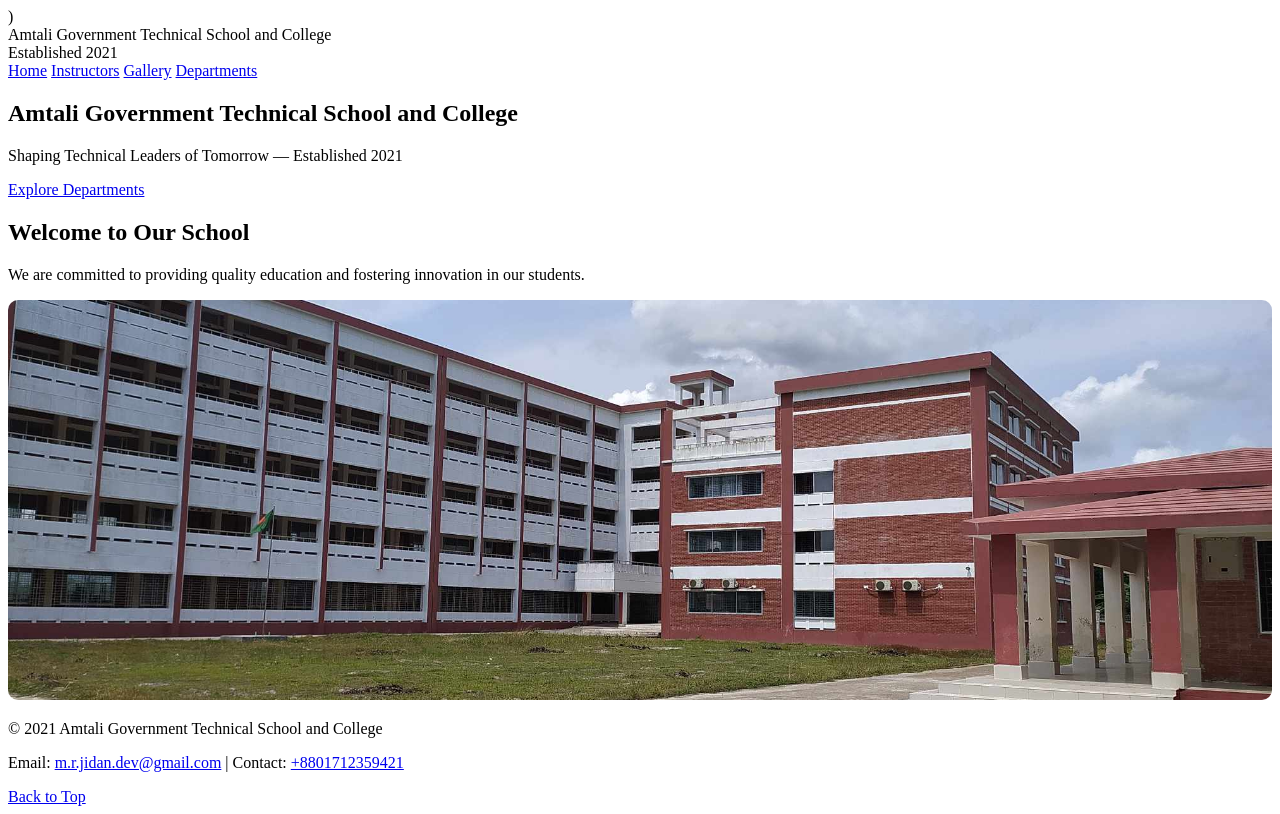
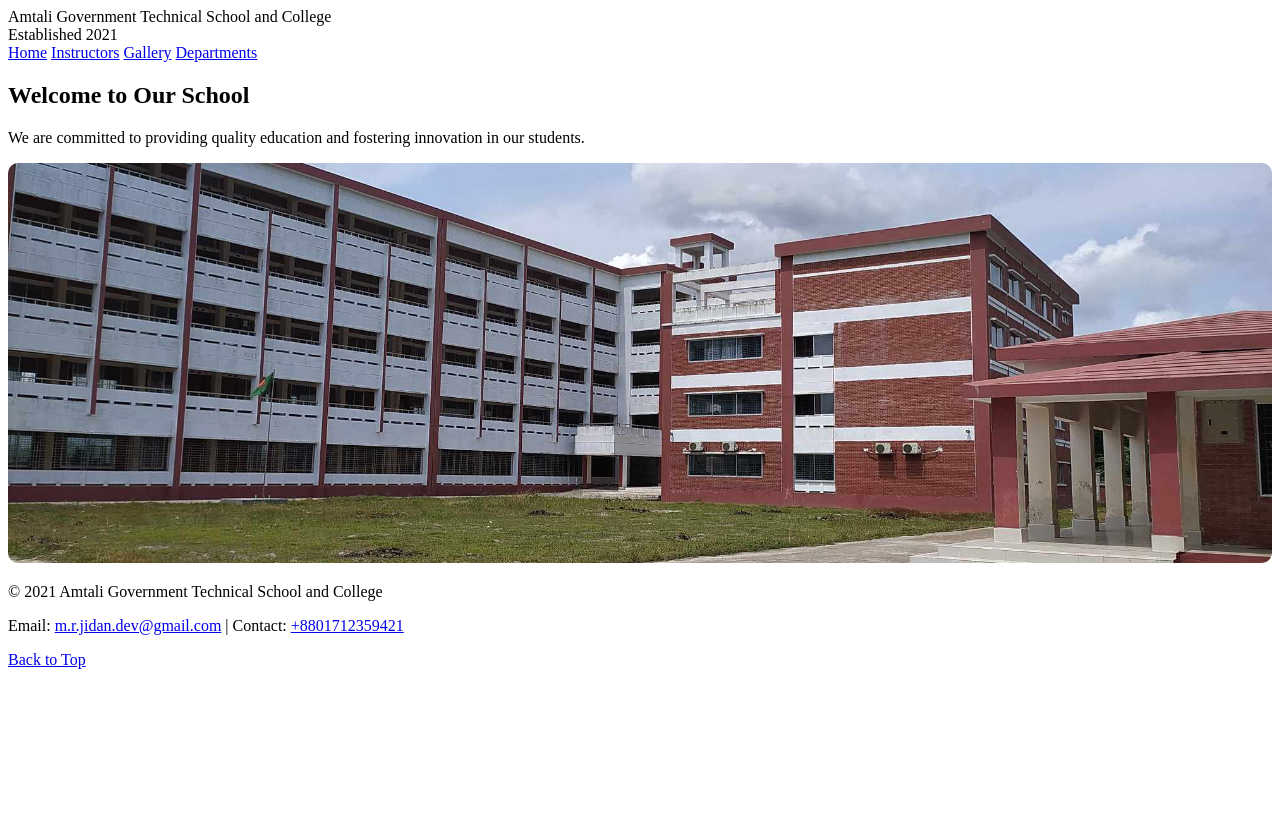
Before and after one commit to itzinfinitybeta/MY-WEBSITE-PROJECT-the-code-, a plain HTML site: page index.html in a window 1280 px wide. Drawn offline with Linux system fonts and the light colour scheme.

Commit message:
Add files via upload

```diff
--- a/index.html
+++ b/index.html
@@ -9,7 +9,6 @@
 <body>
   <div id="top"></div>
 
-  <div class="school-name">)</div>
   <header>
   <div class="school-name">
     Amtali Government Technical School and College<br>
@@ -23,23 +22,7 @@
   </nav>
 </header>
 
-
-  <div id="top"></div>
-
-
-
   <main>
-    <section class="hero">
-      <div class="left">
-        <h2>Amtali Government Technical School and College</h2>
-        <p>Shaping Technical Leaders of Tomorrow — Established 2021</p>
-        <p style="margin-top:12px;"><a href="department.html" class="btn">Explore Departments</a></p>
-      </div>
-      <div class="right">
-        <!-- optional image or quick links -->
-      </div>
-    </section>
-
 
 
     <div class="container">
@@ -63,8 +46,5 @@
     <a href="#top" class="back-to-top">Back to Top</a>
   </footer>
 
-
-
-
 </body>
 </html>
```
Also changed, not shown: department.html (+0 -9 lines), gallery.html (+0 -9 lines), instructor.html (+0 -9 lines).
